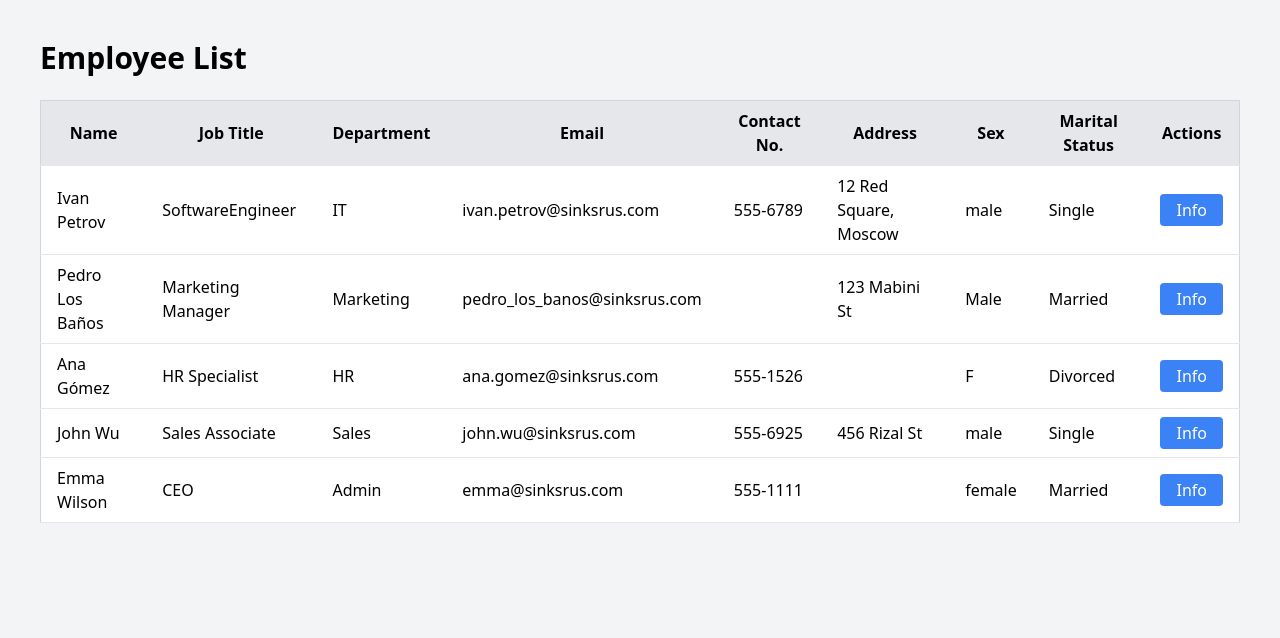
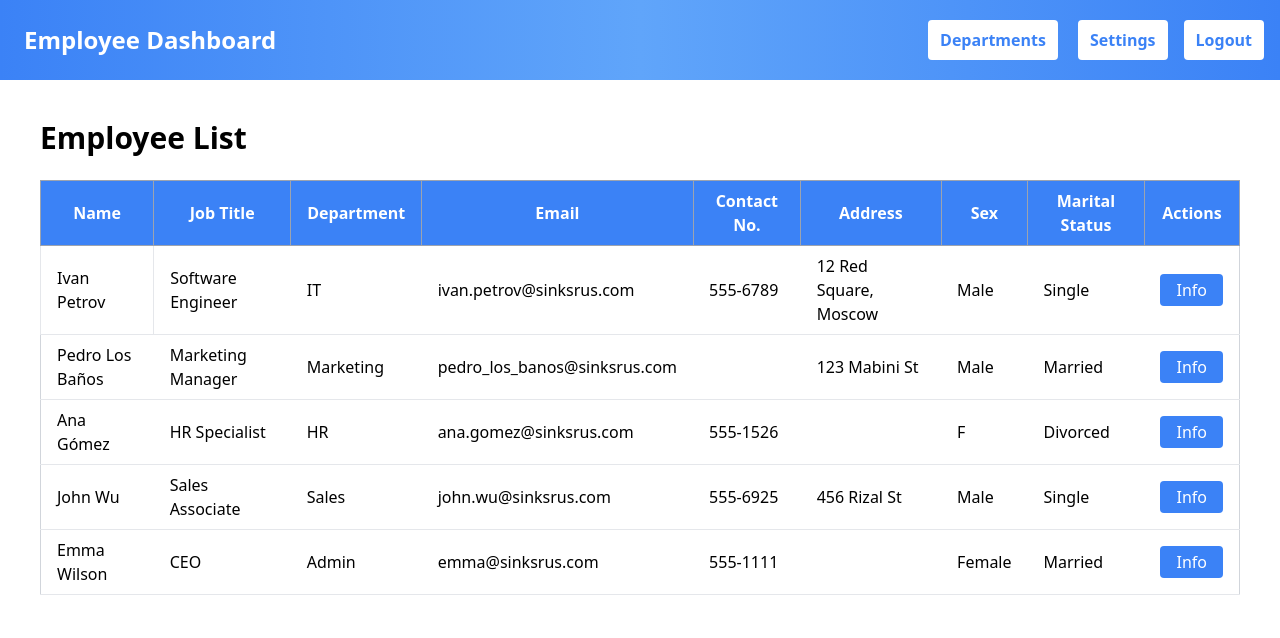
Before and after one commit to XebastianePitogo/sinkssys, a plain HTML site: page employee_list.html in a window 1280 px wide. Drawn offline with nearby package versions, Linux system fonts and the light colour scheme.

Commit message:
Added CSS and mock supposed to be dashboard but so hard to make it responsive in tailwind CSS

```diff
--- a/employee_list.html
+++ b/employee_list.html
@@ -8,35 +8,46 @@
     <title>Employee List</title>
 </head>
 
-<body class="bg-gray-100 p-10">
-    <div class="container mx-auto">
+<body class="bg-gray-130">
+    <nav class="bg-gradient-to-r from-blue-500 via-blue-400 to-blue-500 p-4 text-white flex justify-between items-center flex-wrap">
+        <div class="text-2xl p-2 font-bold">Employee Dashboard</div>
+        <div class="flex space-x-4 flex-wrap">
+            <a href="index.html" class="bg-white font-bold text-blue-500 m-1 px-3 py-2 rounded">Departments</a>
+            <a href="index.html" class="bg-white font-bold text-blue-500 m-1 px-3 py-2 rounded">Settings</a>
+            <a href="index.html" class="bg-white font-bold text-blue-500 m-1 px-3 py-2 rounded">Logout</a>
+        </div>
+    </nav>
+
+    <div class="container mx-auto p-10">
         <h1 class="text-3xl font-bold mb-6">Employee List</h1>
+        <div class="overflow-x-auto">
             <table class="min-w-full bg-white border border-gray-300">
-            <thead class="bg-gray-200">
+                <thead class="bg-blue-500 text-white">
                     <tr>
-                    <th class="py-2 px-4 border-b">Name</th>
-                    <th class="py-2 px-4 border-b">Job Title</th>
-                    <th class="py-2 px-4 border-b">Department</th>
-                    <th class="py-2 px-4 border-b">Email</th>
-                    <th class="py-2 px-4 border-b">Contact No.</th>
-                    <th class="py-2 px-4 border-b">Address</th>
-                    <th class="py-2 px-4 border-b">Sex</th>
-                    <th class="py-2 px-4 border-b">Marital Status</th>
-                    <th class="py-2 px-4 border-b">Actions</th>
+                        <th class="py-2 px-4 border border-gray-400">Name</th>
+                        <th class="py-2 px-4 border border-gray-400">Job Title</th>
+                        <th class="py-2 px-4 border border-gray-400">Department</th>
+                        <th class="py-2 px-4 border border-gray-400">Email</th>
+                        <th class="py-2 px-4 border border-gray-400">Contact No.</th>
+                        <th class="py-2 px-4 border border-gray-400">Address</th>
+                        <th class="py-2 px-4 border border-gray-400">Sex</th>
+                        <th class="py-2 px-4 border border-gray-400">Marital Status</th>
+                        <th class="py-2 px-4 border border-gray-400">Actions</th>
                     </tr>
                 </thead>
                 <tbody>
                     <tr class="hover:bg-gray-100">
-                    <td class="py-2 px-4 border-b">Ivan Petrov</td>
-                    <td class="py-2 px-4 border-b">SoftwareEngineer</td>
+                        <td class="py-2 px-4 border">Ivan Petrov</td>
+                        <td class="py-2 px-4 border-b">Software Engineer</td>
                         <td class="py-2 px-4 border-b">IT</td>
                         <td class="py-2 px-4 border-b">ivan.petrov@sinksrus.com</td>
                         <td class="py-2 px-4 border-b">555-6789</td>
                         <td class="py-2 px-4 border-b">12 Red Square, Moscow</td>
-                    <td class="py-2 px-4 border-b">male</td>
+                        <td class="py-2 px-4 border-b">Male</td>
                         <td class="py-2 px-4 border-b">Single</td>
                         <td class="py-2 px-4 border-b">
-                        <button class="bg-blue-500 text-white px-4 py-1 rounded" onclick="openModal('Ivan Petrov', 'SoftwareEngineer', 'IT', 'ivan.petrov@sinksrus.com', '555-6789', '12 Red Square, Moscow','male','Single')">Info</button>
+                            <button class="bg-blue-500 text-white px-4 py-1 rounded"
+                                onclick="openModal('Ivan Petrov', 'Software Engineer', 'IT', 'ivan.petrov@sinksrus.com', '555-6789', '12 Red Square, Moscow','male','Single')">Info</button>
                         </td>
                     </tr>
                     <tr class="hover:bg-gray-100">
@@ -49,7 +60,8 @@
                         <td class="py-2 px-4 border-b">Male</td>
                         <td class="py-2 px-4 border-b">Married</td>
                         <td class="py-2 px-4 border-b">
-                        <button class="bg-blue-500 text-white px-4 py-1 rounded" onclick="openModal('Pedro Los Baños', 'Marketing Manager', 'Marketing', 'pedro_los_banos@sinksrus.com', 'N/A', '123 Mabini St', 'Male', 'Married')">Info</button>
+                            <button class="bg-blue-500 text-white px-4 py-1 rounded"
+                                onclick="openModal('Pedro Los Baños', 'Marketing Manager', 'Marketing', 'pedro_los_banos@sinksrus.com', 'N/A', '123 Mabini St', 'Male', 'Married')">Info</button>
                         </td>
                     </tr>
                     <tr class="hover:bg-gray-100">
@@ -62,7 +74,8 @@
                         <td class="py-2 px-4 border-b">F</td>
                         <td class="py-2 px-4 border-b">Divorced</td>
                         <td class="py-2 px-4 border-b">
-                        <button class="bg-blue-500 text-white px-4 py-1 rounded" onclick="openModal('Ana Gómez', 'HR Specialist', 'HR', 'ana.gomez@sinksrus.com', '555-1526', 'N/A', 'F', 'Divorced')">Info</button>
+                            <button class="bg-blue-500 text-white px-4 py-1 rounded"
+                                onclick="openModal('Ana Gómez', 'HR Specialist', 'HR', 'ana.gomez@sinksrus.com', '555-1526', 'N/A', 'F', 'Divorced')">Info</button>
                         </td>
                     </tr>
                     <tr class="hover:bg-gray-100">
@@ -72,10 +85,11 @@
                         <td class="py-2 px-4 border-b">john.wu@sinksrus.com</td>
                         <td class="py-2 px-4 border-b">555-6925</td>
                         <td class="py-2 px-4 border-b">456 Rizal St</td>
-                    <td class="py-2 px-4 border-b">male</td>
+                        <td class="py-2 px-4 border-b">Male</td>
                         <td class="py-2 px-4 border-b">Single</td>
                         <td class="py-2 px-4 border-b">
-                        <button class="bg-blue-500 text-white px-4 py-1 rounded" onclick="openModal('John Wu', 'Sales Associate', 'Sales', 'john.wu@sinksrus.com', '555-6925', '456 Rizal St', 'male', 'Single')">Info</button>
+                            <button class="bg-blue-500 text-white px-4 py-1 rounded"
+                                onclick="openModal('John Wu', 'Sales Associate', 'Sales', 'john.wu@sinksrus.com', '555-6925', '456 Rizal St', 'male', 'Single')">Info</button>
                         </td>
                     </tr>
                     <tr class="hover:bg-gray-100">
@@ -85,14 +99,16 @@
                         <td class="py-2 px-4 border-b">emma@sinksrus.com</td>
                         <td class="py-2 px-4 border-b">555-1111</td>
                         <td class="py-2 px-4 border-b"> </td>
-                    <td class="py-2 px-4 border-b">female</td>
+                        <td class="py-2 px-4 border-b">Female</td>
                         <td class="py-2 px-4 border-b">Married</td>
                         <td class="py-2 px-4 border-b">
-                        <button class="bg-blue-500 text-white px-4 py-1 rounded" onclick="openModal('Emma Wilson', 'CEO', 'Admin', 'emma@sinksrus.com', '555-1111', 'N/A', 'female', 'Married')">Info</button>
+                            <button class="bg-blue-500 text-white px-4 py-1 rounded"
+                                onclick="openModal('Emma Wilson', 'CEO', 'Admin', 'emma@sinksrus.com', '555-1111', 'N/A', 'female', 'Married')">Info</button>
                         </td>
                     </tr>
                 </tbody>
             </table>
+        </div>
     </div>
 
     <div id="employeeModal" class="hidden fixed inset-0 bg-gray-900 bg-opacity-50 flex justify-center items-center">
```
Also changed, not shown: index.html (+1 -1 lines), styles.css (+11 -14 lines). Lines whose indentation alone changed are shown as unchanged.
